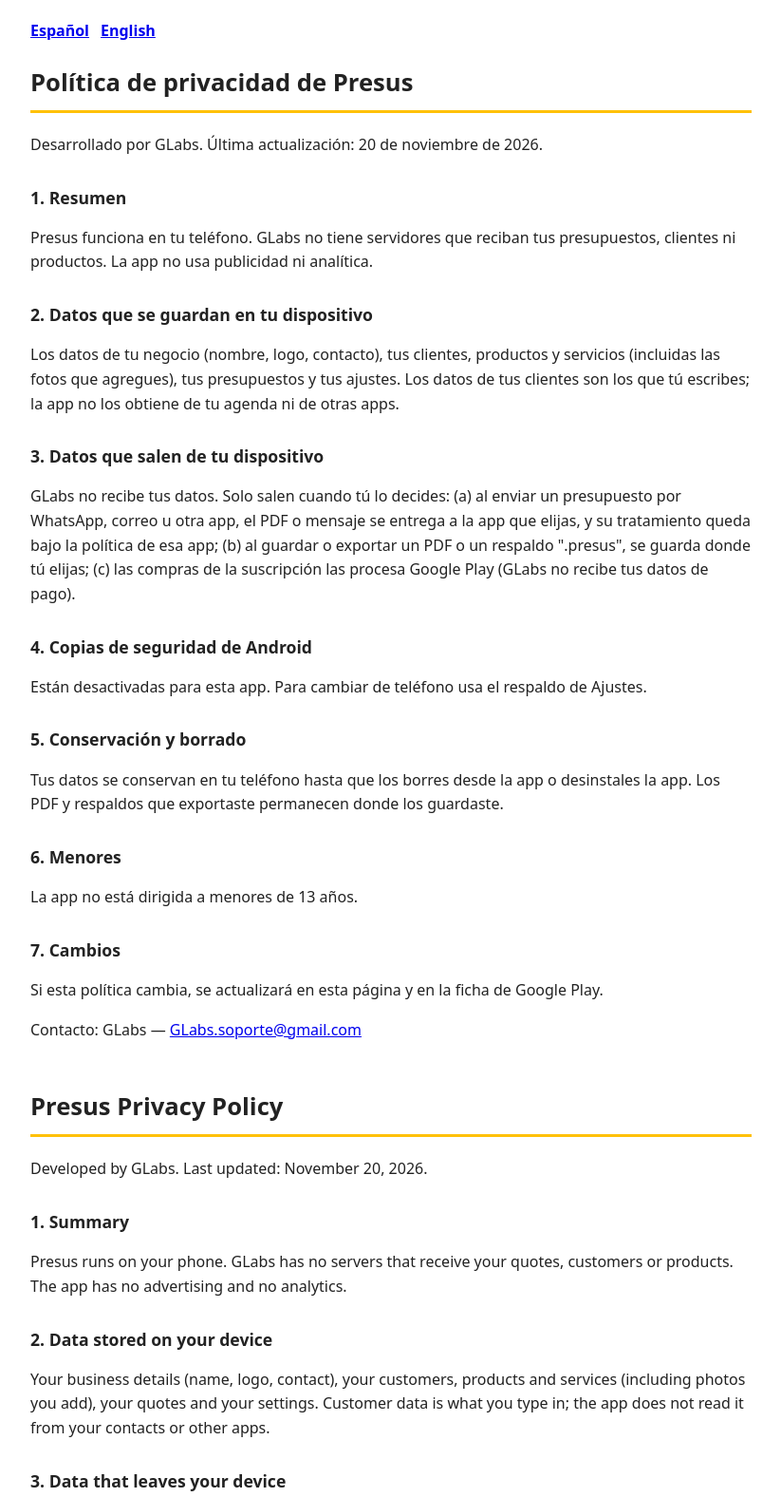
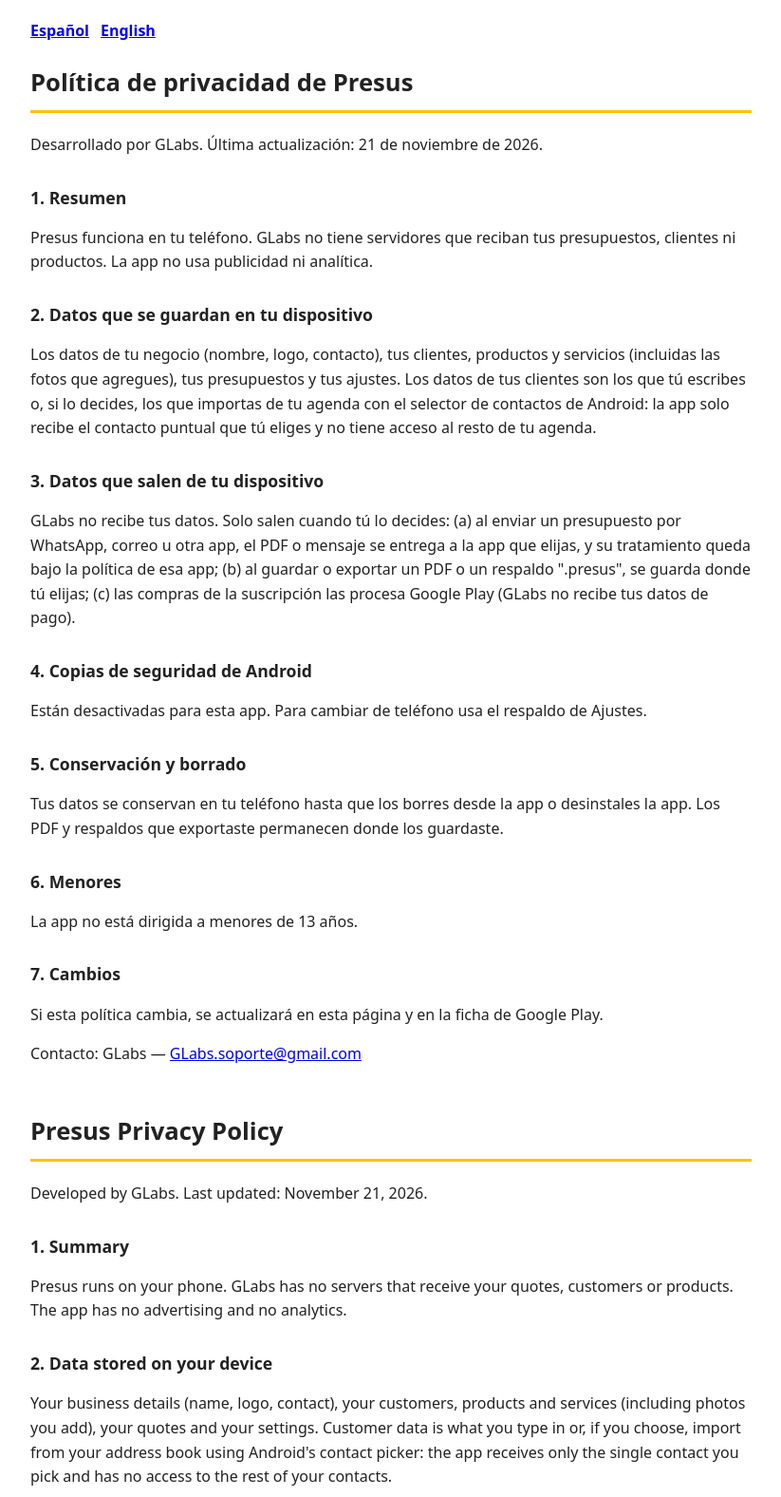
Before and after one commit to glabssoporte/glabs-legal, a plain HTML site: page presus.html in a window 1280 px wide. Shown: the top 1576 px of the page at 95% size, without its empty margins (228-1051 px from the left). Drawn offline with Linux system fonts and the light colour scheme.

Commit message:
Add files via upload

```diff
--- a/presus.html
+++ b/presus.html
@@ -6,9 +6,9 @@ nav a{margin-right:12px;font-weight:600}footer{margin-top:3em;font-size:.85rem;c
 section{margin-bottom:3em}</style></head><body>
 <nav><a href="#es">Español</a><a href="#en">English</a></nav>
 <section id="es" lang="es"><h1>Política de privacidad de Presus</h1>
-<p>Desarrollado por GLabs. Última actualización: 20 de noviembre de 2026.</p>
+<p>Desarrollado por GLabs. Última actualización: 21 de noviembre de 2026.</p>
 <h2>1. Resumen</h2><p>Presus funciona en tu teléfono. GLabs no tiene servidores que reciban tus presupuestos, clientes ni productos. La app no usa publicidad ni analítica.</p>
-<h2>2. Datos que se guardan en tu dispositivo</h2><p>Los datos de tu negocio (nombre, logo, contacto), tus clientes, productos y servicios (incluidas las fotos que agregues), tus presupuestos y tus ajustes. Los datos de tus clientes son los que tú escribes; la app no los obtiene de tu agenda ni de otras apps.</p>
+<h2>2. Datos que se guardan en tu dispositivo</h2><p>Los datos de tu negocio (nombre, logo, contacto), tus clientes, productos y servicios (incluidas las fotos que agregues), tus presupuestos y tus ajustes. Los datos de tus clientes son los que tú escribes o, si lo decides, los que importas de tu agenda con el selector de contactos de Android: la app solo recibe el contacto puntual que tú eliges y no tiene acceso al resto de tu agenda.</p>
 <h2>3. Datos que salen de tu dispositivo</h2><p>GLabs no recibe tus datos. Solo salen cuando tú lo decides: (a) al enviar un presupuesto por WhatsApp, correo u otra app, el PDF o mensaje se entrega a la app que elijas, y su tratamiento queda bajo la política de esa app; (b) al guardar o exportar un PDF o un respaldo &quot;.presus&quot;, se guarda donde tú elijas; (c) las compras de la suscripción las procesa Google Play (GLabs no recibe tus datos de pago).</p>
 <h2>4. Copias de seguridad de Android</h2><p>Están desactivadas para esta app. Para cambiar de teléfono usa el respaldo de Ajustes.</p>
 <h2>5. Conservación y borrado</h2><p>Tus datos se conservan en tu teléfono hasta que los borres desde la app o desinstales la app. Los PDF y respaldos que exportaste permanecen donde los guardaste.</p>
@@ -16,9 +16,9 @@ section{margin-bottom:3em}</style></head><body>
 <h2>7. Cambios</h2><p>Si esta política cambia, se actualizará en esta página y en la ficha de Google Play.</p>
 <p>Contacto: GLabs — <a href="mailto:GLabs.soporte@gmail.com">GLabs.soporte@gmail.com</a></p></section>
 <section id="en" lang="en"><h1>Presus Privacy Policy</h1>
-<p>Developed by GLabs. Last updated: November 20, 2026.</p>
+<p>Developed by GLabs. Last updated: November 21, 2026.</p>
 <h2>1. Summary</h2><p>Presus runs on your phone. GLabs has no servers that receive your quotes, customers or products. The app has no advertising and no analytics.</p>
-<h2>2. Data stored on your device</h2><p>Your business details (name, logo, contact), your customers, products and services (including photos you add), your quotes and your settings. Customer data is what you type in; the app does not read it from your contacts or other apps.</p>
+<h2>2. Data stored on your device</h2><p>Your business details (name, logo, contact), your customers, products and services (including photos you add), your quotes and your settings. Customer data is what you type in or, if you choose, import from your address book using Android&#x27;s contact picker: the app receives only the single contact you pick and has no access to the rest of your contacts.</p>
 <h2>3. Data that leaves your device</h2><p>GLabs does not receive your data. Data leaves only when you decide: (a) when you send a quote by WhatsApp, email or another app, the PDF or message is handed to the app you choose, and its handling is governed by that app&#x27;s policy; (b) when you save or export a PDF or a &quot;.presus&quot; backup, it is saved where you choose; (c) subscription purchases are processed by Google Play (GLabs does not receive your payment details).</p>
 <h2>4. Android backups</h2><p>They are disabled for this app. To switch phones, use the in-app backup in Settings.</p>
 <h2>5. Retention and deletion</h2><p>Your data stays on your phone until you delete it in the app or uninstall the app. PDFs and backups you exported remain where you saved them.</p>
```
